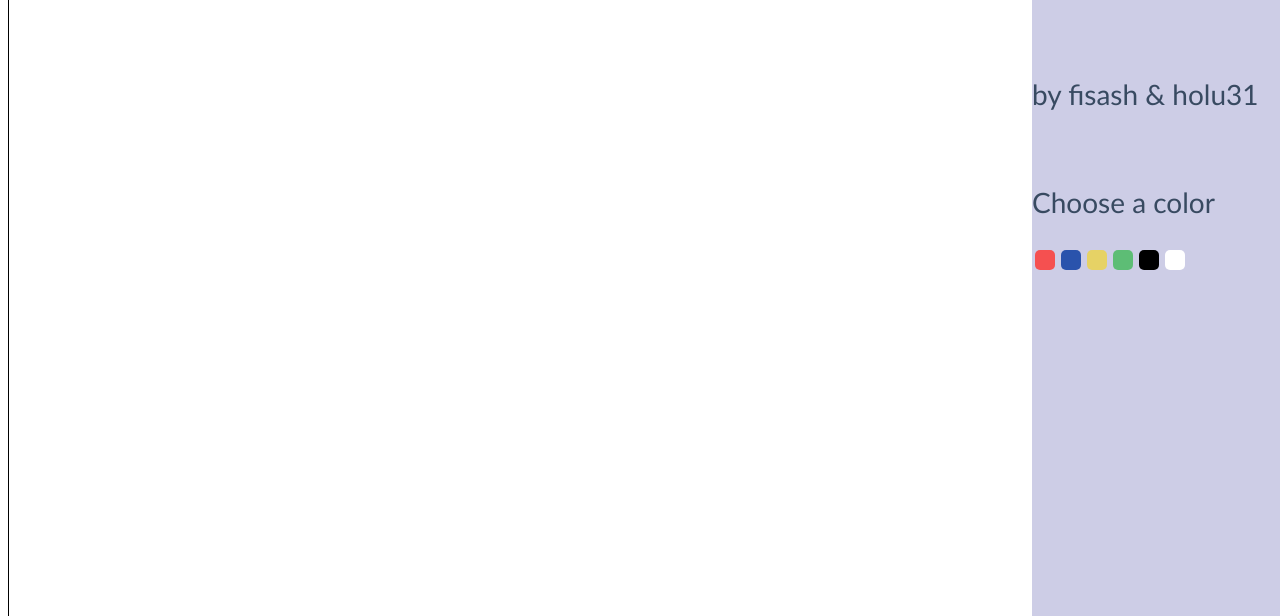
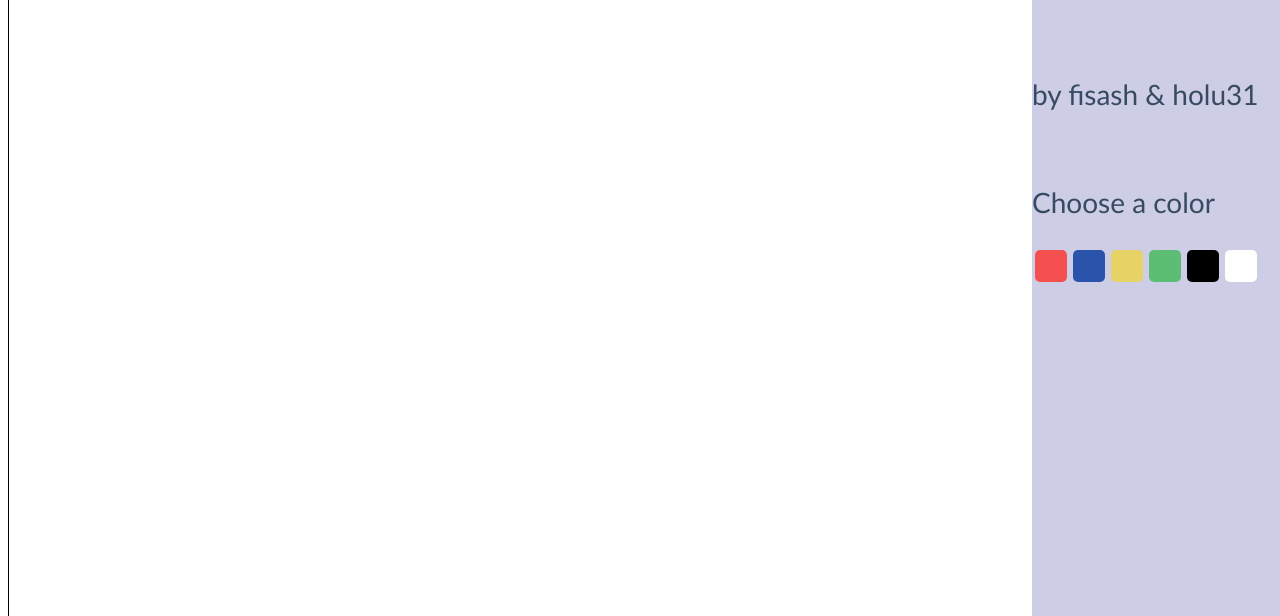
Before and after one commit to Fisash/pixelbattle, a plain HTML site: page index.html in a window 1280 px wide. Shown: the part 184-800 px from the top of the page. Drawn offline with nearby package versions, Linux system fonts and the light colour scheme; no server answers.

Commit message:
Update index.html

```diff
--- a/index.html
+++ b/index.html
@@ -12,8 +12,8 @@
             }
 
             .square {
-                width: 20px;
-                height: 20px;
+                width: 32px;
+                height: 32px;
                  margin: 3px;
                 border-radius: 5px;
                 cursor: pointer;
```
